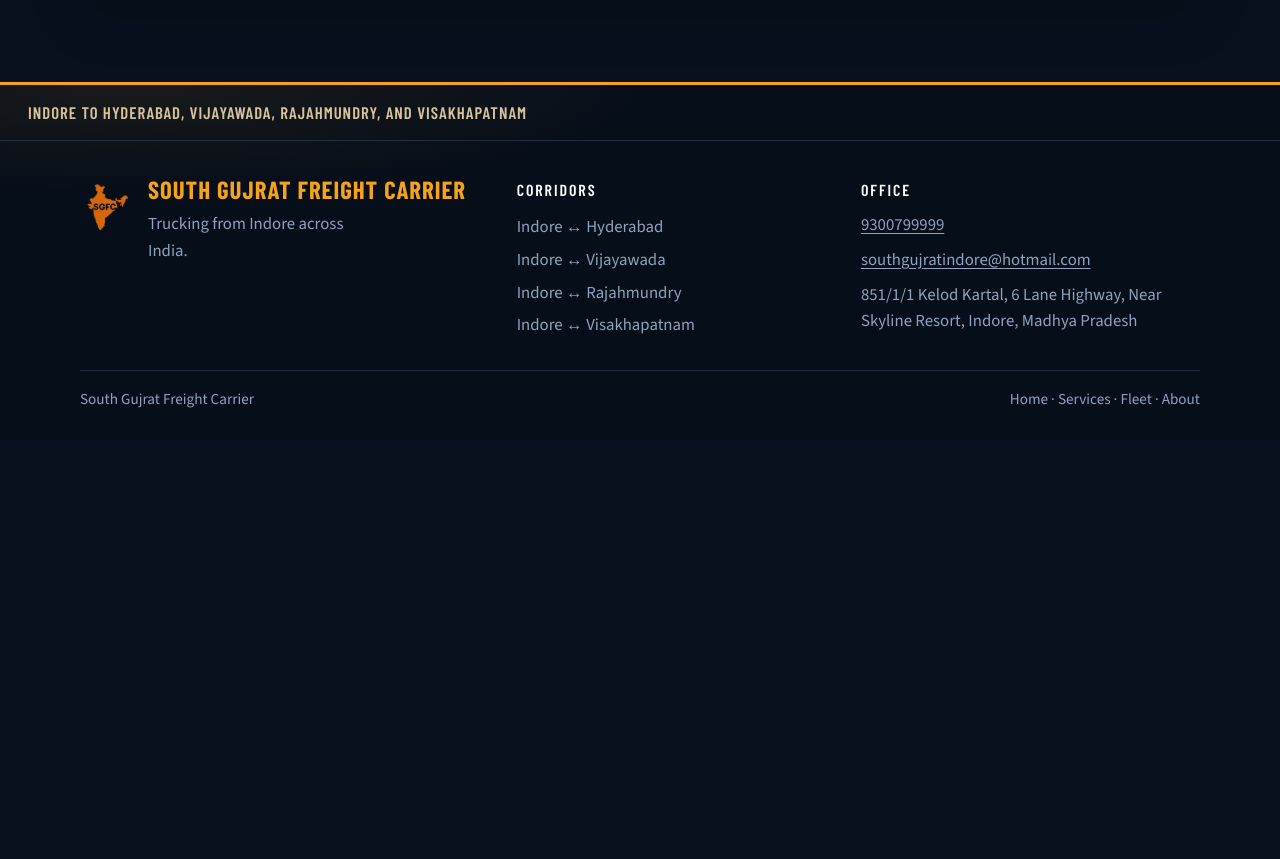
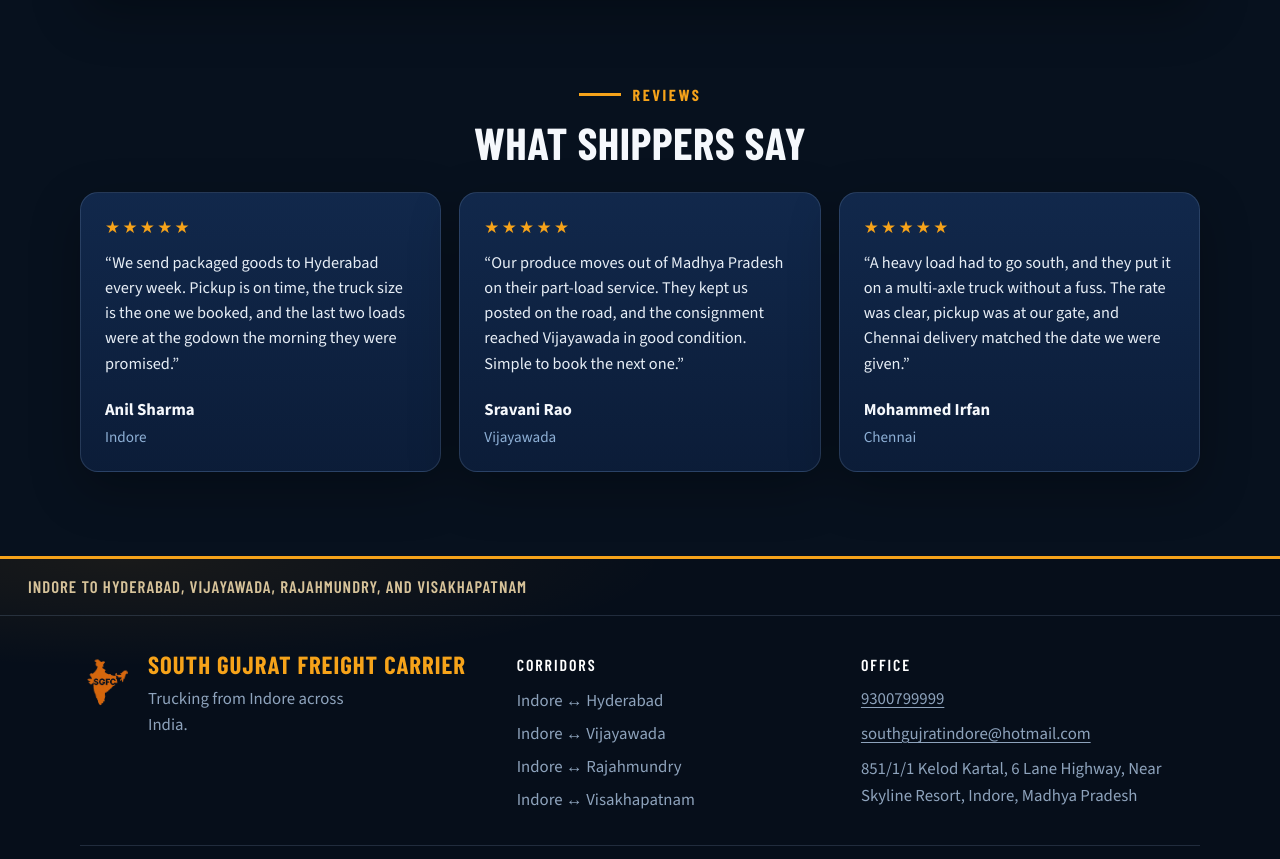
Before and after one commit to sgfcindore/sgfcind-website, a plain HTML site: page index.html in a window 1280 px wide. Shown: the part 1175-2034 px from the top of the page. Before the commit the page ends 1615 px from the top, so only its background shows below. Drawn offline with nearby package versions, Linux system fonts and the light colour scheme; a web font is replaced by a local one.

Commit message:
Add shipper reviews to the bottom of the home page
Three five-star reviews, each with a name and city, sit above the footer.

Co-authored-by: sgfcindore <sgfcindore@users.noreply.github.com>

```diff
--- a/css/styles.css
+++ b/css/styles.css
@@ -459,6 +459,72 @@ h3 {
   text-decoration: underline;
 }
 
+.testimonials {
+  padding-top: 0;
+}
+
+.testimonial-head {
+  margin-bottom: 28px;
+  text-align: center;
+}
+
+.testimonial-head .eyebrow {
+  justify-content: center;
+}
+
+.testimonial-head .section-title {
+  margin-bottom: 0;
+}
+
+.testimonial-grid {
+  display: grid;
+  grid-template-columns: repeat(3, 1fr);
+  gap: 18px;
+}
+
+.testimonial {
+  display: flex;
+  flex-direction: column;
+  padding: 26px 24px 22px;
+  background: linear-gradient(180deg, rgba(18, 42, 78, 0.95), rgba(12, 30, 58, 0.95));
+  border: 1px solid var(--line);
+  border-radius: var(--radius);
+  box-shadow: var(--shadow);
+}
+
+.stars {
+  margin: 0 0 14px;
+  color: var(--orange);
+  letter-spacing: 0.14em;
+  font-size: 1.05rem;
+  line-height: 1;
+}
+
+.testimonial blockquote {
+  margin: 0 0 20px;
+  flex: 1;
+  color: #e7eef6;
+  font-size: 1.02rem;
+  line-height: 1.55;
+}
+
+.testimonial-name {
+  margin: 0;
+  font-weight: 700;
+}
+
+.testimonial-place {
+  margin: 2px 0 0;
+  color: #8eb0d6;
+  font-size: 0.95rem;
+}
+
+@media (max-width: 900px) {
+  .testimonial-grid {
+    grid-template-columns: 1fr;
+  }
+}
+
 .page-head {
   padding: 54px 0 10px;
 }
@@ -1170,6 +1236,7 @@ textarea {
   }
 
   .director-copy,
+  .testimonial,
   .service-card,
   .story-card,
   .note,
--- a/index.html
+++ b/index.html
@@ -97,6 +97,35 @@
         </article>
       </div>
     </section>
+
+    <section class="section testimonials" aria-labelledby="reviews-title">
+      <div class="wrap">
+        <div class="testimonial-head">
+          <p class="eyebrow"><i></i> Reviews</p>
+          <h2 class="section-title" id="reviews-title">What shippers say</h2>
+        </div>
+        <div class="testimonial-grid">
+          <article class="testimonial">
+            <p class="stars" aria-label="5 out of 5 stars"><span aria-hidden="true">★★★★★</span></p>
+            <blockquote>“We send packaged goods to Hyderabad every week. Pickup is on time, the truck size is the one we booked, and the last two loads were at the godown the morning they were promised.”</blockquote>
+            <p class="testimonial-name">Anil Sharma</p>
+            <p class="testimonial-place">Indore</p>
+          </article>
+          <article class="testimonial">
+            <p class="stars" aria-label="5 out of 5 stars"><span aria-hidden="true">★★★★★</span></p>
+            <blockquote>“Our produce moves out of Madhya Pradesh on their part-load service. They kept us posted on the road, and the consignment reached Vijayawada in good condition. Simple to book the next one.”</blockquote>
+            <p class="testimonial-name">Sravani Rao</p>
+            <p class="testimonial-place">Vijayawada</p>
+          </article>
+          <article class="testimonial">
+            <p class="stars" aria-label="5 out of 5 stars"><span aria-hidden="true">★★★★★</span></p>
+            <blockquote>“A heavy load had to go south, and they put it on a multi-axle truck without a fuss. The rate was clear, pickup was at our gate, and Chennai delivery matched the date we were given.”</blockquote>
+            <p class="testimonial-name">Mohammed Irfan</p>
+            <p class="testimonial-place">Chennai</p>
+          </article>
+        </div>
+      </div>
+    </section>
   </main>
 
   <footer class="site-footer">
```
